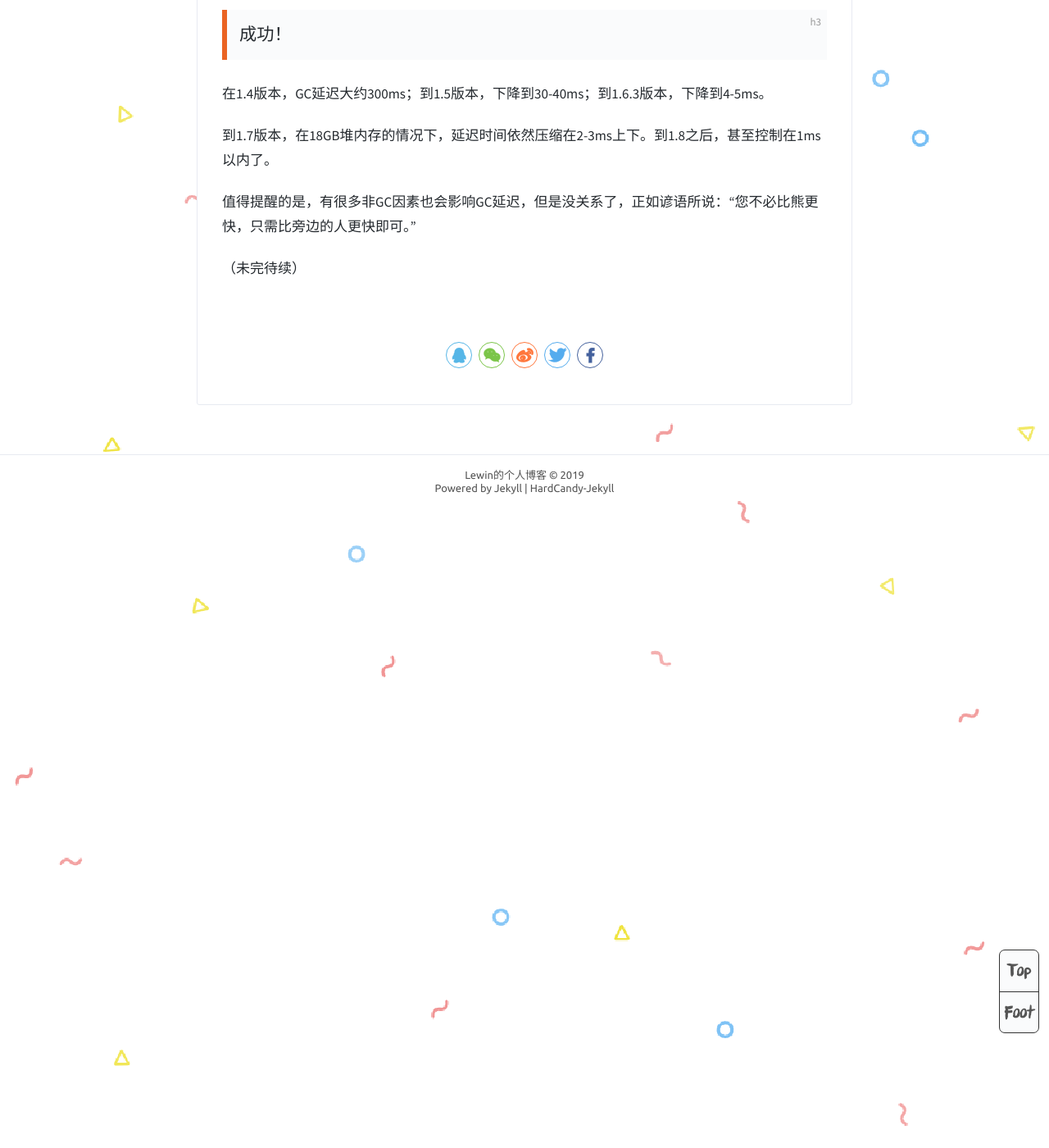
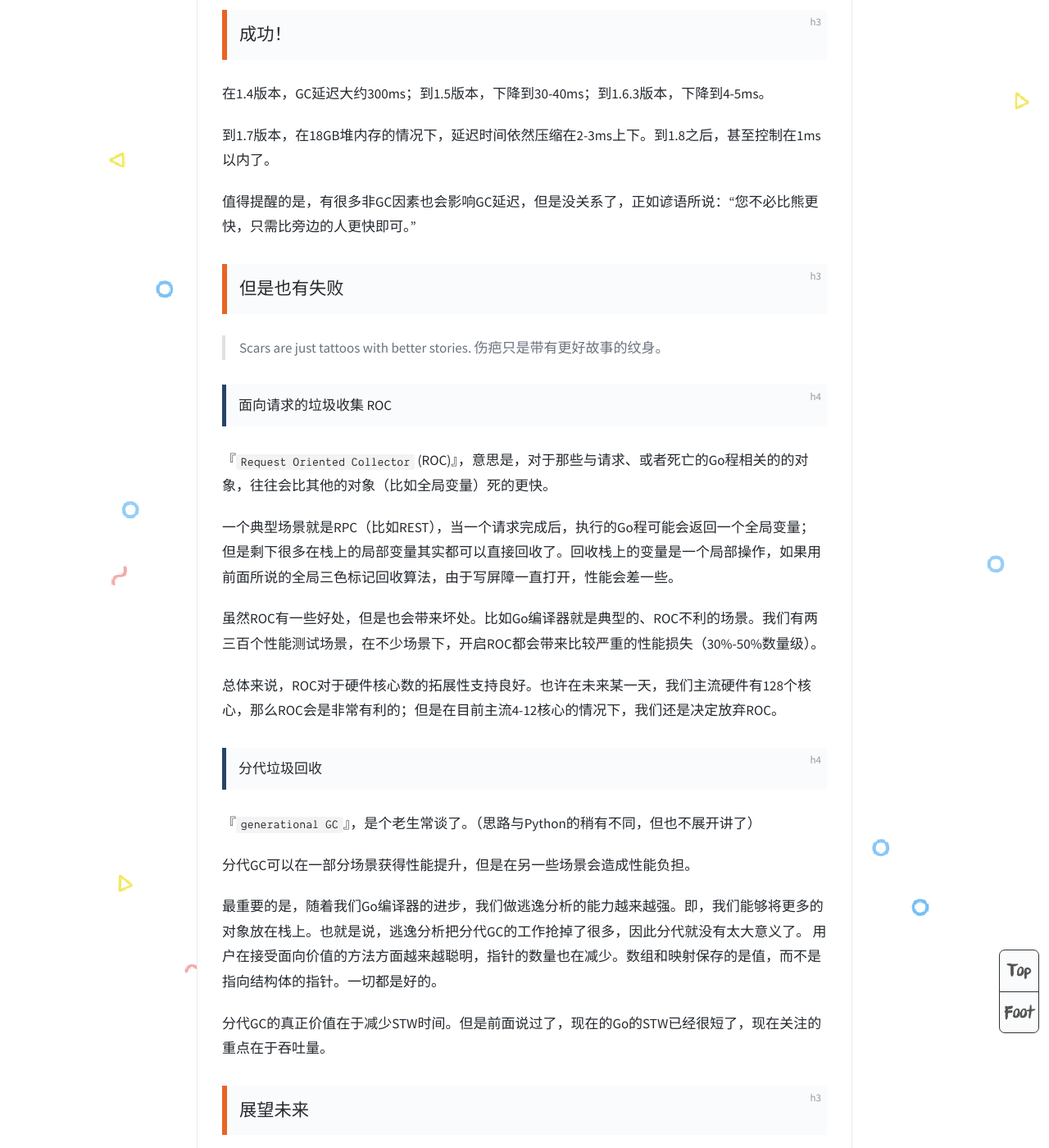
Before and after one commit to Saodd/Saodd.github.io.backup-Jun2020, a Jekyll site: the page built from _posts/2019-11-20-官方-Go的垃圾回收.MD, in a window 1280 px wide and 1400 px high, scrolled down 4157 px. Shown: the whole window at 82% size. Built offline with Jekyll 4.4.1, drawn with Linux system fonts in a browser that asks for light colours; comment, search, counter and statistics services are not loaded; some of the changed text lies outside the part shown.

Commit message:
Go-blog GC

```diff
--- a/_posts/2019-11-20-官方-Go的垃圾回收.MD
+++ b/_posts/2019-11-20-官方-Go的垃圾回收.MD
@@ -95,4 +95,49 @@ GC延迟很重要。举个例子，假如延迟小于10ms的GC过程只占99%，
 
 值得提醒的是，有很多非GC因素也会影响GC延迟，但是没关系了，正如谚语所说：“您不必比熊更快，只需比旁边的人更快即可。”
 
-（未完待续）
+### 但是也有失败
+
+> Scars are just tattoos with better stories. 伤疤只是带有更好故事的纹身。
+
+#### 面向请求的垃圾收集 ROC
+
+『`Request Oriented Collector` (ROC)』，意思是，对于那些与请求、或者死亡的Go程相关的的对象，往往会比其他的对象（比如全局变量）死的更快。
+
+一个典型场景就是RPC（比如REST），当一个请求完成后，执行的Go程可能会返回一个全局变量；但是剩下很多在栈上的局部变量其实都可以直接回收了。回收栈上的变量是一个局部操作，如果用前面所说的全局三色标记回收算法，由于写屏障一直打开，性能会差一些。
+
+虽然ROC有一些好处，但是也会带来坏处。比如Go编译器就是典型的、ROC不利的场景。我们有两三百个性能测试场景，在不少场景下，开启ROC都会带来比较严重的性能损失（30%-50%数量级）。
+
+总体来说，ROC对于硬件核心数的拓展性支持良好。也许在未来某一天，我们主流硬件有128个核心，那么ROC会是非常有利的；但是在目前主流4-12核心的情况下，我们还是决定放弃ROC。
+
+#### 分代垃圾回收
+
+『`generational GC`』，是个老生常谈了。（思路与Python的稍有不同，但也不展开讲了）
+
+分代GC可以在一部分场景获得性能提升，但是在另一些场景会造成性能负担。
+
+最重要的是，随着我们Go编译器的进步，我们做逃逸分析的能力越来越强。即，我们能够将更多的对象放在栈上。也就是说，逃逸分析把分代GC的工作抢掉了很多，因此分代就没有太大意义了。
+用户在接受面向价值的方法方面越来越聪明，指针的数量也在减少。数组和映射保存的是值，而不是指向结构体的指针。一切都是好的。
+
+分代GC的真正价值在于减少STW时间。但是前面说过了，现在的Go的STW已经很短了，现在关注的重点在于吞吐量。
+
+### 展望未来
+
+我们都知道摩尔定律。但是最近几年，计算机性能翻倍的时间越来越慢长了。
+
+在内存领域，我们会发现，目前`容量`依然保持相对较高增速，`带宽`增长相对较慢。从经济角度来说，扩充容量也是合理的选择。
+
+那么这些未来发展趋势，如何指导Go语言的发展？
+
+1. 提升可靠性。我们不会放过任何BUG。我们希望把调度器调得更紧凑一些，以获得更好的确定性和公平性，但我们不想牺牲任何性能。
+2. 维持GC设计模型。因为我们已经研究了十几年了，目前觉得很满意。
+3. 继续优化逃逸分析。
+4. 优化写屏障。从算法上。
+5. 最后，也是最重要的，我们希望在接下来的5年里，甚至是未来的10年里，我们能够驾驭摩尔定律中RAM优于CPU的趋势。
+
+P.S. Go团队正在招聘！（译者注：大概看了下谷歌的职位，职位要求挺普通的，没有年限也没写薪资，可能主要看的是年限与能力的匹配度和天赋能力吧）
+
+## 我的总结
+
+看这篇文章的目的是为了了解Go的GC原理。现在已经清楚了，主要算法是三色标记算法，GC与主程序并发运行，GC启动时会有写屏障，最后STW时间特别短，典型值是0.5ms，一切看起来都很酷。
+
+也有一些缺点，比如没有ROC设计，在远程调用RPC场景下不够完美，但应该也是可以接受的程度。
```
